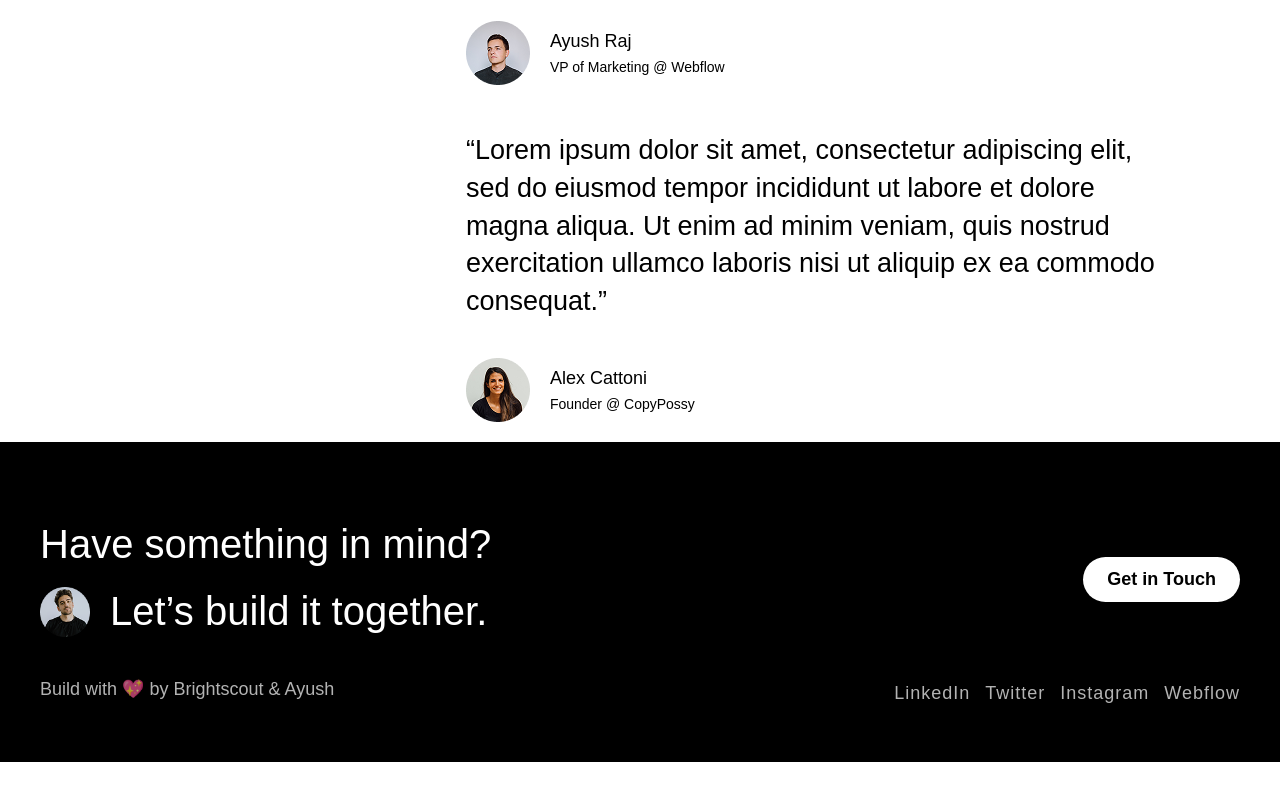
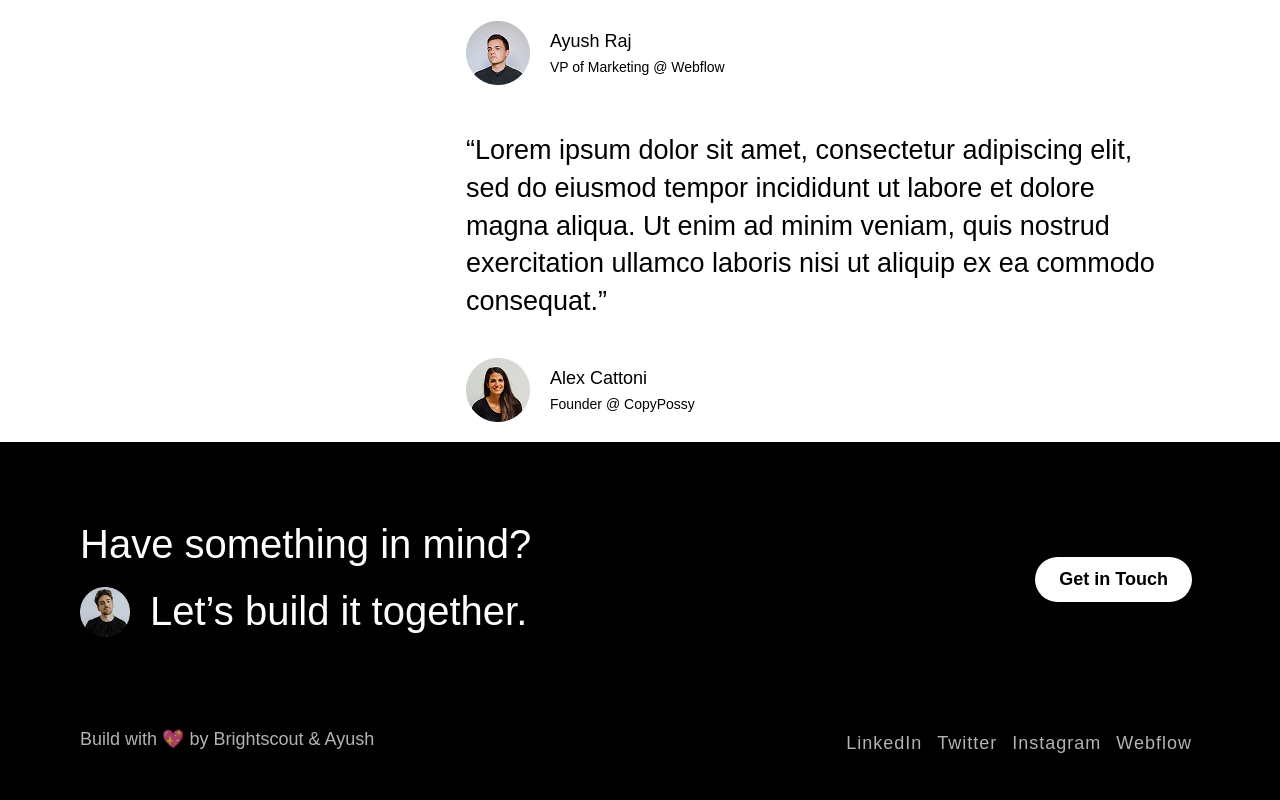
Before and after one commit to rifqirafialdy/Exercise-4-LandingPage, a React (Vite) app in the folder vite-project/: page / in a window 1280 px wide. Shown: the part 2529-3329 px from the top of the page. Before the commit the page ends 3291 px from the top, so only its background shows below. Built offline with nearby package versions, Linux system fonts and the light colour scheme; a web font is replaced by a local one.

Commit message:
Update index.tsx

```diff
--- a/vite-project/src/components/footer/index.tsx
+++ b/vite-project/src/components/footer/index.tsx
@@ -5,18 +5,22 @@ const FooterWrapper = styled.footer`
     position: relative;
     background-color: black;
     width: 100%;
-    padding: 80px 0 20px 0;
+    padding-top: 80px;
+    padding-left: 80px;
+    padding-right: 88px;
+    padding-bottom: 32px;
     font-family: "Neue Montreal", sans-serif;
     display: flex;
     flex-direction: column;
     align-items: center;
     color: white;
+    gap: 50px;
+    box-sizing: border-box;
 `;
 
 const FooterContainer = styled.div`
     max-width: 1200px;
     width: 100%;
-    padding: 0 88px;
     display: flex;
     justify-content: space-between;
     align-items: center;
```
